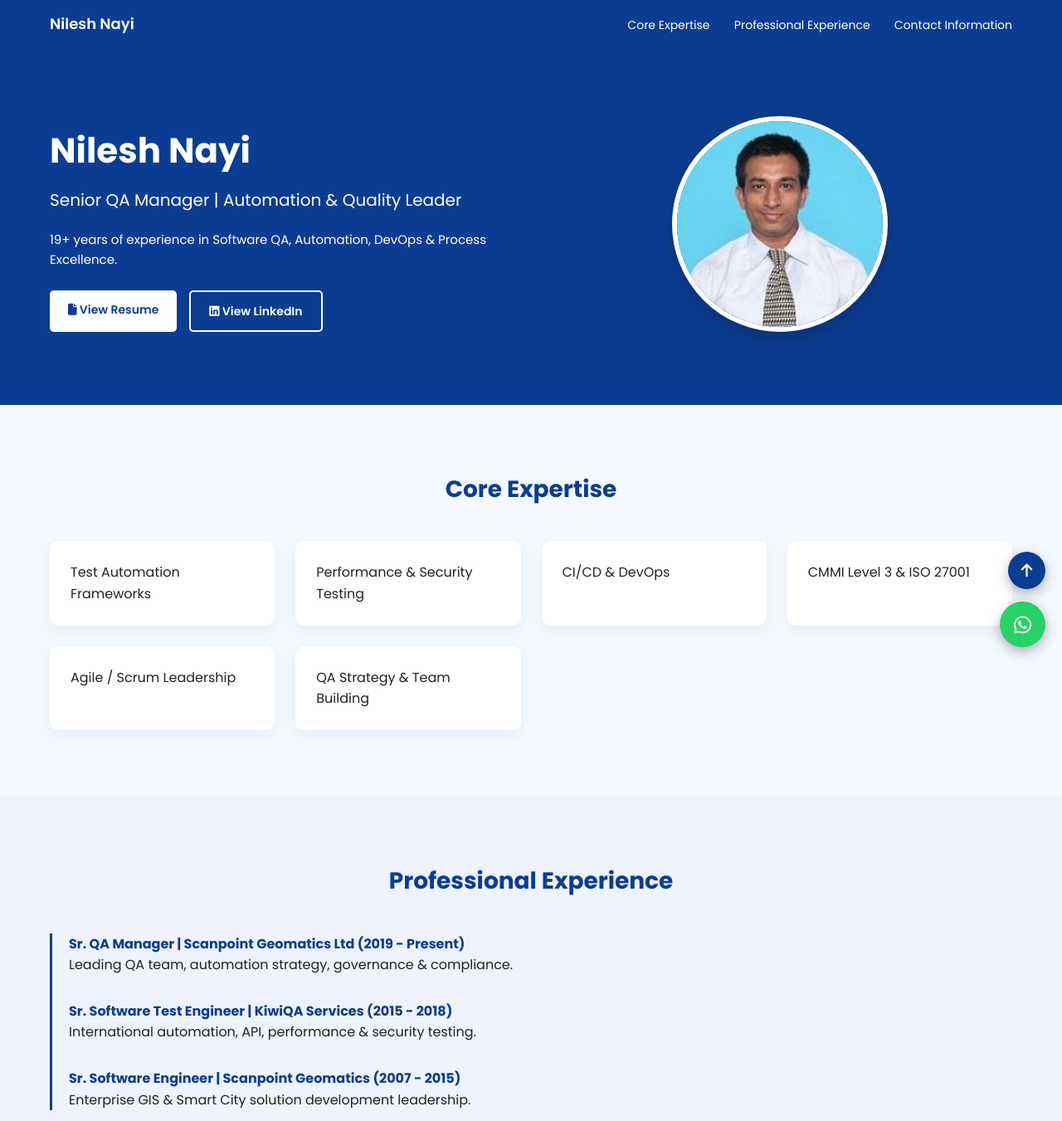
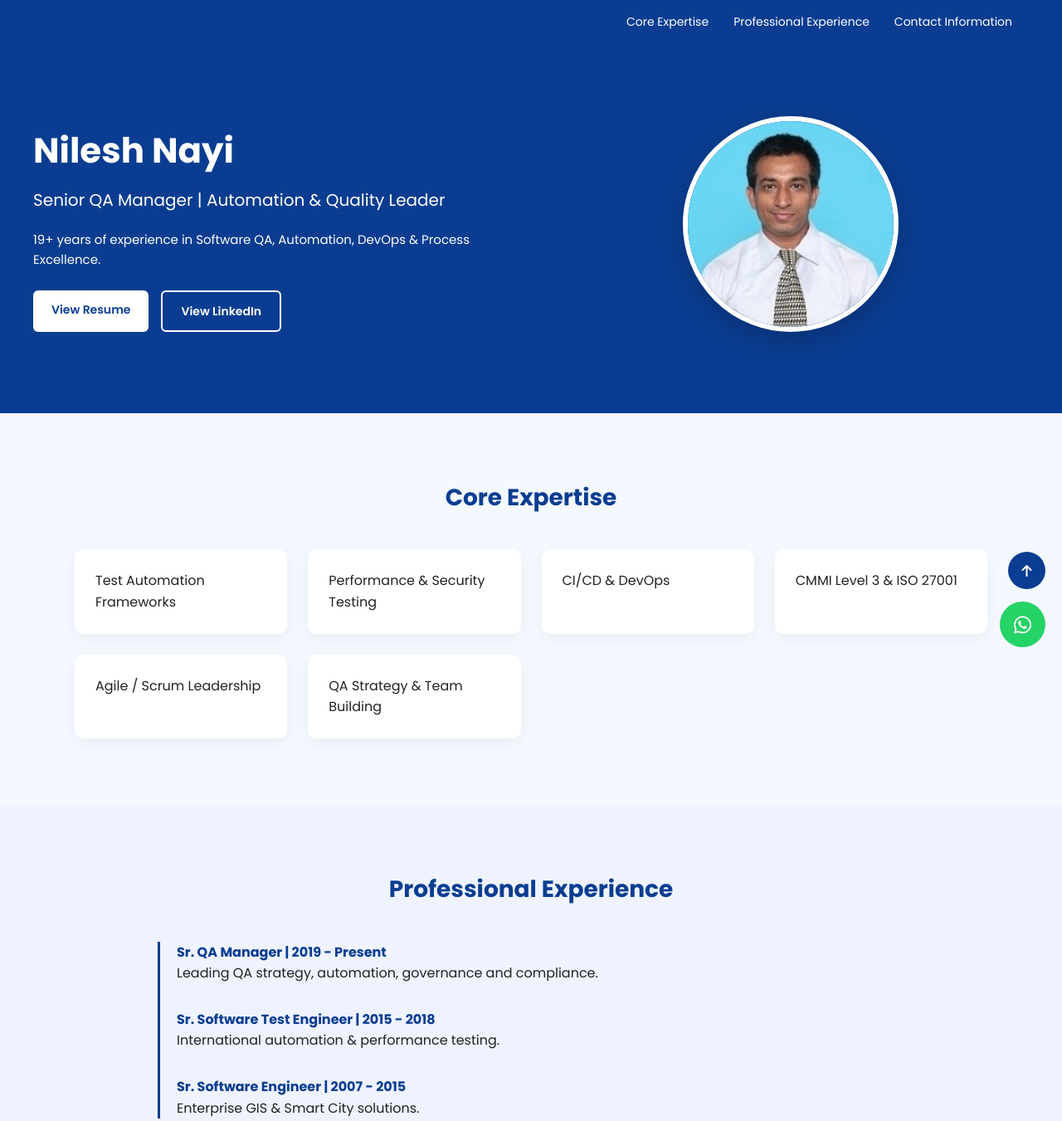
Before and after one commit to nileshnayi/nileshnayi.github.io, a plain HTML site: page index.html in a window 1280 px wide. Shown: the top 1351 px of the page at 83% size. Drawn offline with Linux system fonts and the light colour scheme.

Commit message:
Add files via upload

```diff
--- a/index.html
+++ b/index.html
@@ -10,9 +10,7 @@
 
 <style>
 
-html{
-    scroll-behavior:smooth;
-}
+html { scroll-behavior:smooth; }
 
 *{
     margin:0;
@@ -31,53 +29,77 @@ body{
 
 nav{
     position:fixed;
+    width:100%;
     top:0;
-    width:100%;
     background:#0a3d91;
     padding:15px 0;
     z-index:1000;
-    box-shadow:0 3px 10px rgba(0,0,0,0.1);
 }
 
 .nav-container{
     max-width:1200px;
     margin:auto;
+    padding:0 20px;
     display:flex;
-    justify-content:space-between;
+    justify-content:flex-end;
     align-items:center;
-    padding:0 20px;
 }
 
-.logo{
-    color:#fff;
-    font-weight:600;
-    font-size:18px;
+.nav-links{
+    display:flex;
+    gap:30px;
 }
 
 .nav-links a{
     color:#fff;
     text-decoration:none;
-    margin-left:25px;
     font-size:14px;
-    transition:0.3s;
+    font-weight:500;
 }
 
-.nav-links a:hover{
-    opacity:0.8;
+.menu-toggle{
+    display:none;
+    font-size:22px;
+    color:#fff;
+    cursor:pointer;
+}
+
+/* MOBILE MENU */
+
+@media(max-width:768px){
+
+    .nav-links{
+        position:absolute;
+        top:60px;
+        right:0;
+        background:#0a3d91;
+        flex-direction:column;
+        width:100%;
+        text-align:center;
+        display:none;
+        padding:20px 0;
+    }
+
+    .nav-links a{
+        padding:10px 0;
+    }
+
+    .menu-toggle{
+        display:block;
+    }
 }
 
 /* HEADER */
 
 header{
+    padding:140px 20px 90px;
     background:#0a3d91;
     color:#fff;
-    padding:140px 20px 80px;
 }
 
 .container{
     max-width:1200px;
     margin:auto;
-    padding:0 20px;
 }
 
 .hero{
@@ -85,7 +107,7 @@ header{
     align-items:center;
     justify-content:space-between;
     flex-wrap:wrap;
-    gap:40px;
+    gap:50px;
 }
 
 .hero-text{
@@ -100,8 +122,8 @@ header{
 
 .hero-text h2{
     font-size:20px;
+    margin:10px 0 20px;
     font-weight:400;
-    margin:10px 0 20px;
 }
 
 .hero-text p{
@@ -111,26 +133,22 @@ header{
 
 .buttons{
     display:flex;
+    gap:15px;
     flex-wrap:wrap;
-    gap:15px;
 }
 
 .btn{
     padding:12px 22px;
-    border-radius:5px;
+    border-radius:6px;
     text-decoration:none;
+    font-weight:600;
     font-size:14px;
-    font-weight:600;
     transition:0.3s;
 }
 
 .btn-primary{
     background:#fff;
     color:#0a3d91;
-}
-
-.btn-primary:hover{
-    background:#e6ecff;
 }
 
 .btn-outline{
@@ -145,7 +163,6 @@ header{
 
 .hero-img{
     flex:1;
-    min-width:250px;
     text-align:center;
 }
 
@@ -159,20 +176,22 @@ header{
 /* SECTIONS */
 
 section{
-    padding:80px 0;
+    padding:80px 20px;
 }
 
 .section-title{
     text-align:center;
     font-size:28px;
+    color:#0a3d91;
     margin-bottom:40px;
-    color:#0a3d91;
 }
 
 .cards{
     display:grid;
     grid-template-columns:repeat(auto-fit,minmax(250px,1fr));
     gap:25px;
+    max-width:1100px;
+    margin:auto;
 }
 
 .card{
@@ -188,6 +207,8 @@ section{
 }
 
 .timeline{
+    max-width:900px;
+    margin:auto;
     border-left:3px solid #0a3d91;
     padding-left:20px;
 }
@@ -207,7 +228,6 @@ footer{
     color:#fff;
     text-align:center;
     padding:20px;
-    font-size:14px;
 }
 
 /* FLOATING BUTTONS */
@@ -217,16 +237,15 @@ footer{
     bottom:20px;
     right:20px;
     background:#25D366;
-    color:#fff;
     width:55px;
     height:55px;
+    border-radius:50%;
     display:flex;
     align-items:center;
     justify-content:center;
-    border-radius:50%;
+    color:#fff;
     font-size:24px;
     text-decoration:none;
-    box-shadow:0 5px 15px rgba(0,0,0,0.3);
 }
 
 .back-to-top{
@@ -234,28 +253,27 @@ footer{
     bottom:90px;
     right:20px;
     background:#0a3d91;
-    color:#fff;
     width:45px;
     height:45px;
+    border-radius:50%;
     display:flex;
     align-items:center;
     justify-content:center;
-    border-radius:50%;
-    font-size:18px;
+    color:#fff;
     text-decoration:none;
-    box-shadow:0 5px 15px rgba(0,0,0,0.3);
 }
 
-/* RESPONSIVE */
+/* MOBILE HERO FIX */
 
 @media(max-width:768px){
+
     .hero{
         flex-direction:column;
         text-align:center;
     }
 
-    .nav-links{
-        display:none;
+    .buttons{
+        justify-content:center;
     }
 
     .hero-text h1{
@@ -267,20 +285,18 @@ footer{
 </head>
 <body>
 
-<!-- NAVBAR -->
-
 <nav>
 <div class="nav-container">
-    <div class="logo">Nilesh Nayi</div>
-    <div class="nav-links">
+    <div class="menu-toggle" onclick="toggleMenu()">
+        <i class="fas fa-bars"></i>
+    </div>
+    <div class="nav-links" id="navLinks">
         <a href="#expertise">Core Expertise</a>
         <a href="#experience">Professional Experience</a>
         <a href="#contact">Contact Information</a>
     </div>
 </div>
 </nav>
-
-<!-- HEADER -->
 
 <header id="top">
 <div class="container hero">
@@ -290,13 +306,12 @@ footer{
         <p>19+ years of experience in Software QA, Automation, DevOps & Process Excellence.</p>
 
         <div class="buttons">
-            <!-- Resume opens in new tab -->
             <a href="assets/Nilesh_Nayi_Resume.pdf" target="_blank" class="btn btn-primary">
-                <i class="fa fa-file"></i> View Resume
+                View Resume
             </a>
 
             <a href="https://www.linkedin.com/in/nilesh-nayi-7987b231/" target="_blank" class="btn btn-outline">
-                <i class="fab fa-linkedin"></i> View LinkedIn
+                View LinkedIn
             </a>
         </div>
     </div>
@@ -307,10 +322,7 @@ footer{
 </div>
 </header>
 
-<!-- CORE EXPERTISE -->
-
 <section id="expertise">
-<div class="container">
 <h3 class="section-title">Core Expertise</h3>
 <div class="cards">
     <div class="card">Test Automation Frameworks</div>
@@ -320,53 +332,38 @@ footer{
     <div class="card">Agile / Scrum Leadership</div>
     <div class="card">QA Strategy & Team Building</div>
 </div>
-</div>
 </section>
 
-<!-- EXPERIENCE -->
-
 <section id="experience" style="background:#eef3ff;">
-<div class="container">
 <h3 class="section-title">Professional Experience</h3>
 <div class="timeline">
-
     <div class="timeline-item">
-    <h4>Sr. QA Manager | Scanpoint Geomatics Ltd (2019 - Present)</h4>
-    <p>Leading QA team, automation strategy, governance & compliance.</p>
+        <h4>Sr. QA Manager | 2019 - Present</h4>
+        <p>Leading QA strategy, automation, governance and compliance.</p>
     </div>
-
     <div class="timeline-item">
-    <h4>Sr. Software Test Engineer | KiwiQA Services (2015 - 2018)</h4>
-    <p>International automation, API, performance & security testing.</p>
+        <h4>Sr. Software Test Engineer | 2015 - 2018</h4>
+        <p>International automation & performance testing.</p>
     </div>
-
     <div class="timeline-item">
-    <h4>Sr. Software Engineer | Scanpoint Geomatics (2007 - 2015)</h4>
-    <p>Enterprise GIS & Smart City solution development leadership.</p>
-</div>
-
+        <h4>Sr. Software Engineer | 2007 - 2015</h4>
+        <p>Enterprise GIS & Smart City solutions.</p>
     </div>
 </div>
 </section>
 
-<!-- CONTACT -->
-
 <section id="contact">
-<div class="container">
 <h3 class="section-title">Contact Information</h3>
 <div class="cards">
     <div class="card"><strong>Phone:</strong> +91 9998356092</div>
     <div class="card"><strong>Email:</strong> nileshnayi@gmail.com</div>
     <div class="card"><strong>Location:</strong> Ahmedabad, India</div>
 </div>
-</div>
 </section>
 
 <footer>
 © 2026 Nilesh Nayi | Senior QA Manager
 </footer>
-
-<!-- FLOATING BUTTONS -->
 
 <a href="https://wa.me/919998356092" target="_blank" class="whatsapp">
 <i class="fab fa-whatsapp"></i>
@@ -376,5 +373,16 @@ footer{
 <i class="fa fa-arrow-up"></i>
 </a>
 
+<script>
+function toggleMenu(){
+    var nav = document.getElementById("navLinks");
+    if(nav.style.display === "flex"){
+        nav.style.display = "none";
+    } else {
+        nav.style.display = "flex";
+    }
+}
+</script>
+
 </body>
 </html>
```
Lines whose indentation alone changed are shown as unchanged.
